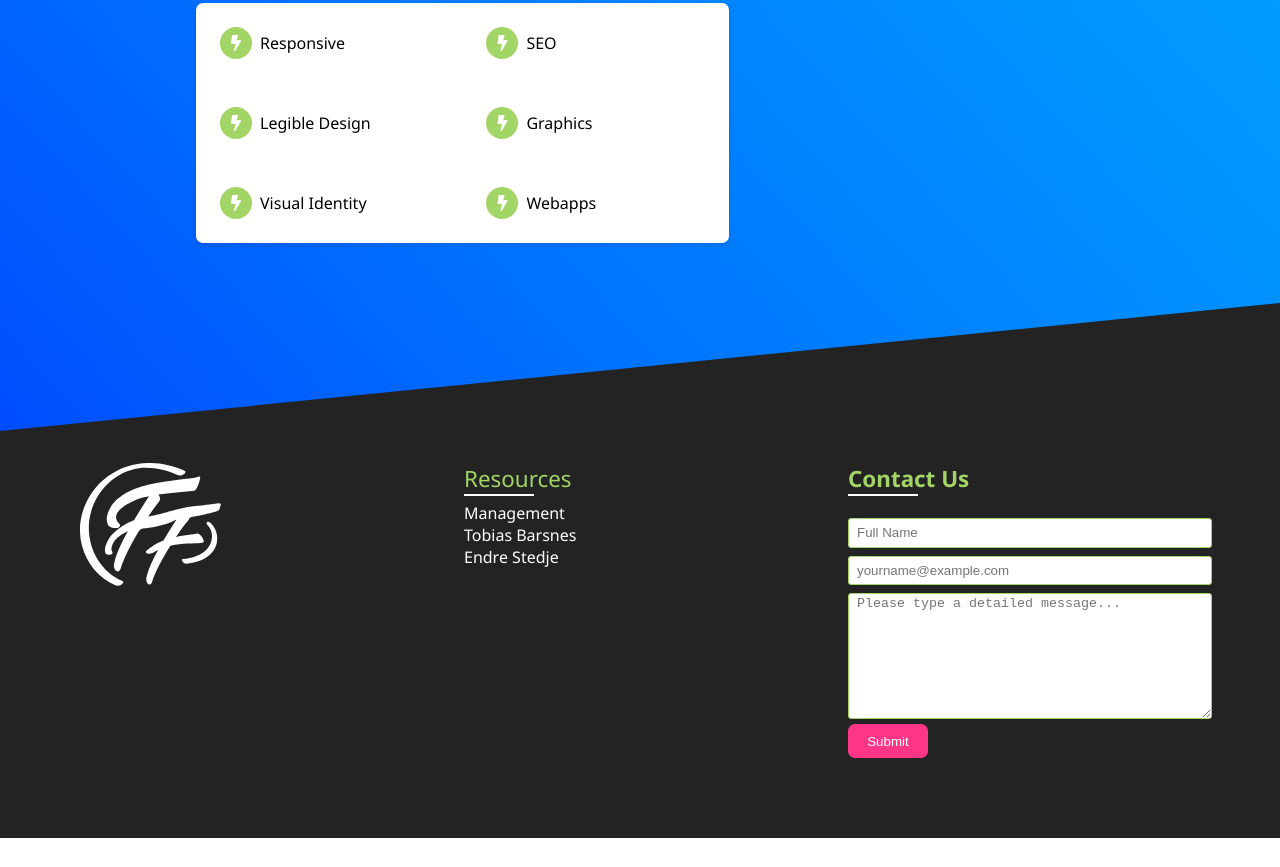
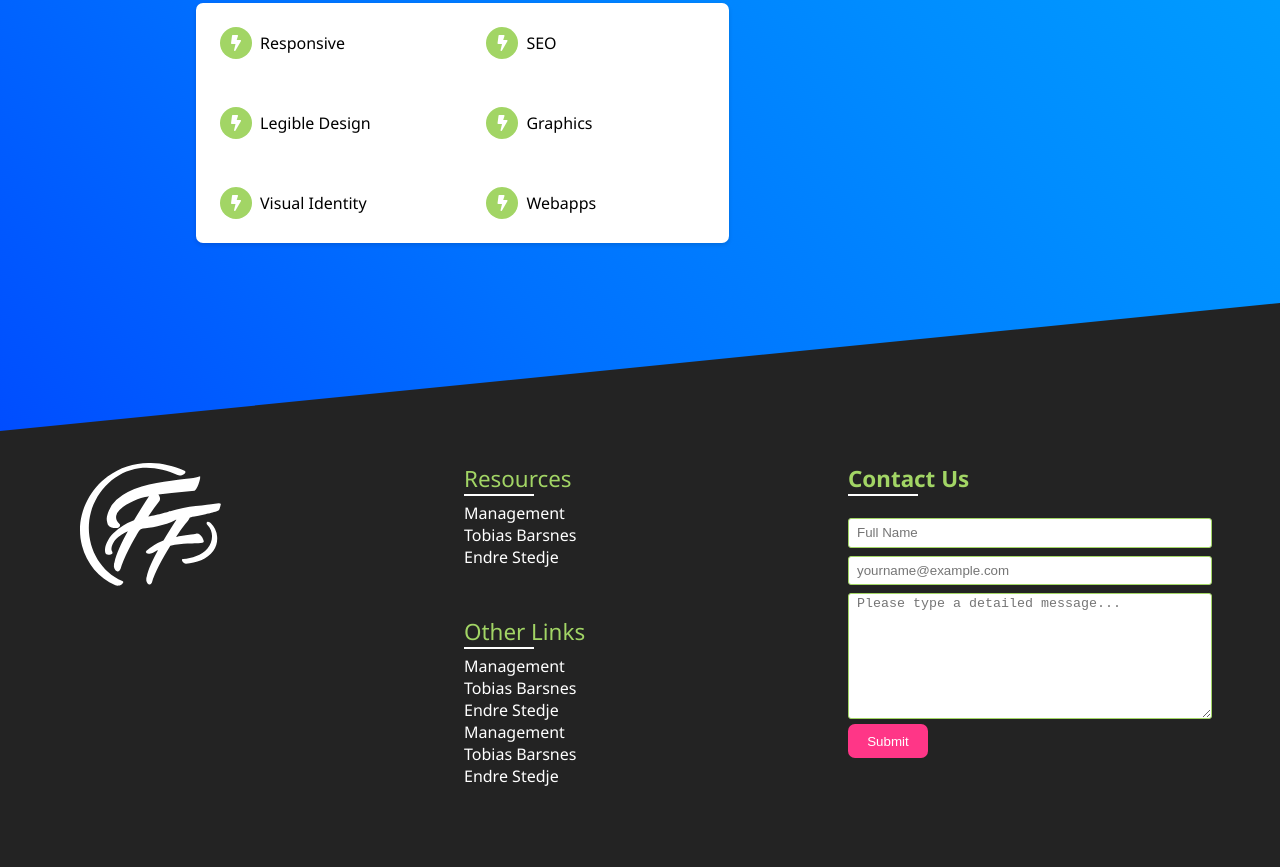
Before and after one commit to FindingFutures/FindingFutures-Website, a website: page index.html in a window 1280 px wide. Shown: the part 2353-3220 px from the top of the page. Before the commit the page ends 3191 px from the top, so only its background shows below. Drawn offline with nearby package versions, Linux system fonts and the light colour scheme.

Commit message:
Update index.html

```diff
--- a/index.html
+++ b/index.html
@@ -133,6 +133,16 @@
           <li><a href="#">Tobias Barsnes</a></li>
           <li><a href="#">Endre Stedje</a></li>
         </ul>
+
+        <ul class="footer--list" style="margin-top: 3rem;">
+          <li class="footer--list--title">Other Links</li>
+          <li><a href="#">Management</a></li>
+          <li><a href="#">Tobias Barsnes</a></li>
+          <li><a href="#">Endre Stedje</a></li>
+          <li><a href="#">Management</a></li>
+          <li><a href="#">Tobias Barsnes</a></li>
+          <li><a href="#">Endre Stedje</a></li>
+        </ul>
       </div>
 
       <form class="footer--right" name="contact" method="POST" data-netlify="true">
```
